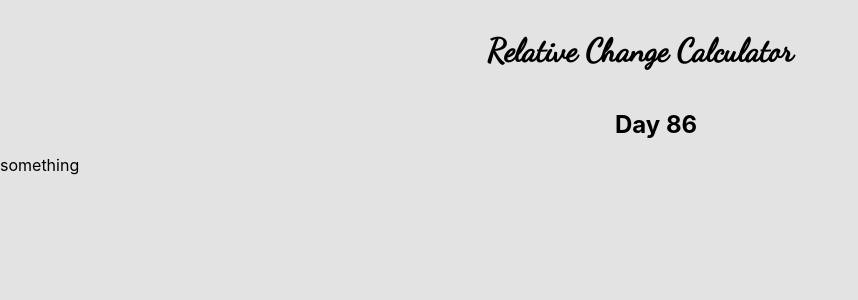
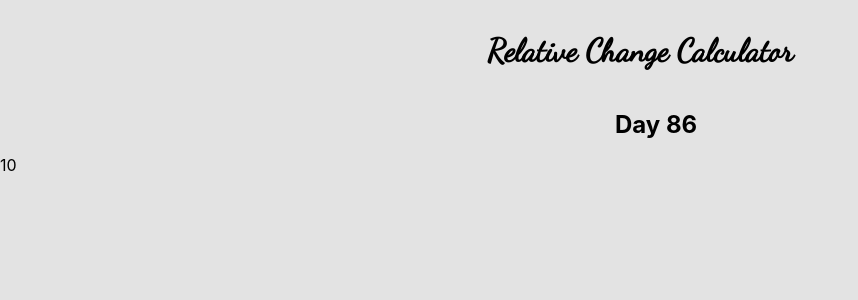
Before and after one commit to aatayde/100DaysOfCode, a React (Create React App) app in the folder files/Day086/day-86/: page / in a window 1280 px wide. Shown: the top 300 px of the page, without its empty margins (0-858 px from the left). Built offline with nearby package versions, Linux system fonts and the light colour scheme.

Commit message:
add useState & testing values

```diff
--- a/files/Day086/day-86/src/App.js
+++ b/files/Day086/day-86/src/App.js
@@ -1,6 +1,7 @@
 import "./App.css";
 import Heading from "./Components/Heading";
 import Calculator from "./Components/Calculator";
+import { useState } from "react";
 
 function App() {
   return (
--- a/files/Day086/day-86/src/Components/Calculator.jsx
+++ b/files/Day086/day-86/src/Components/Calculator.jsx
@@ -1,6 +1,13 @@
 import React from "react";
+import { useState } from "react";
 
 function Calculator() {
-  return <div>something</div>;
+  const [finalValue, setFinalValue] = useState(100);
+  const [initialValue, setinitialValue] = useState(90);
+  const [relativeChange, setRelativeChange] = useState(
+    ((finalValue - initialValue) / finalValue) * 100
+  );
+
+  return <div>{relativeChange}</div>;
 }
 export default Calculator;
```
